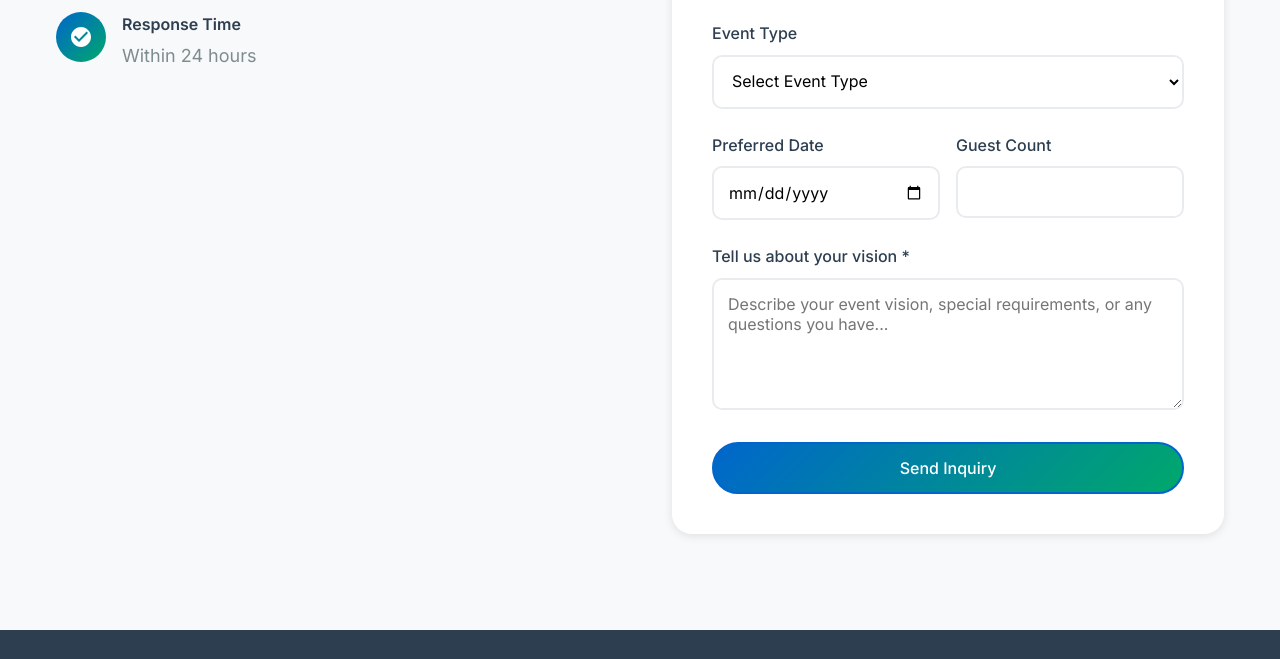
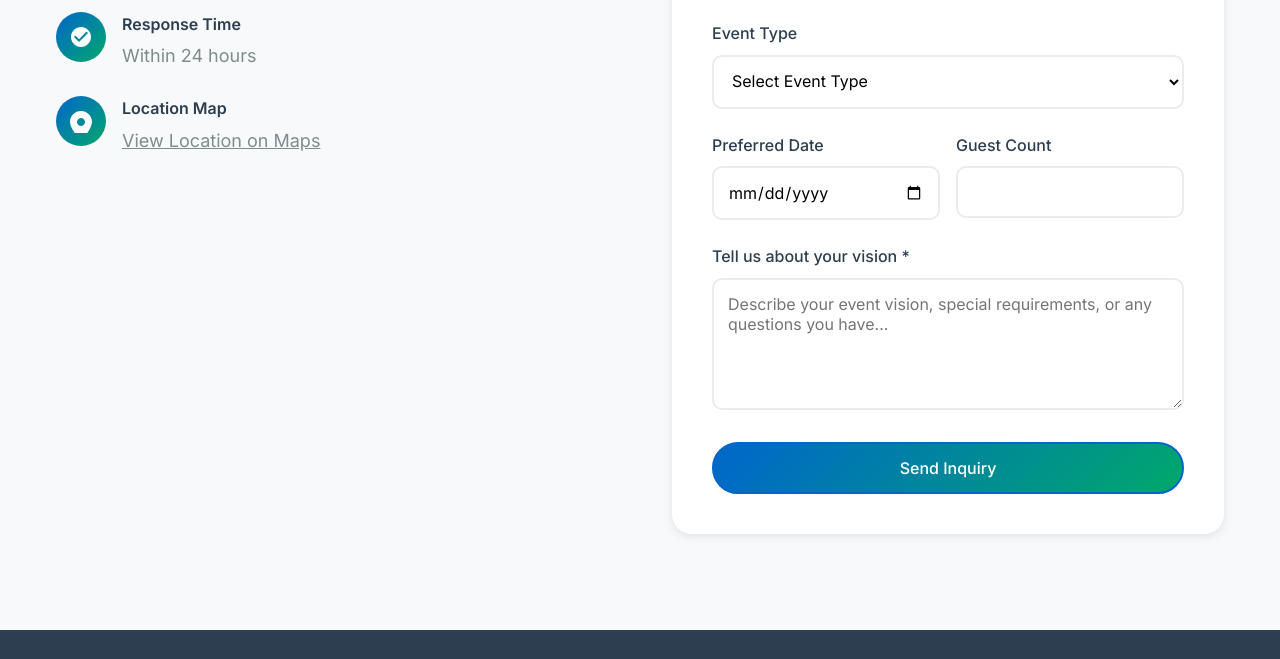
Before and after one commit to adamb/finca, a website: page index.html in a window 1280 px wide. Shown: the part 4653-5312 px from the top of the page. Drawn offline with nearby package versions, Linux system fonts and the light colour scheme.

Commit message:
Add: Google Maps link to contact section

```diff
--- a/index.html
+++ b/index.html
@@ -311,6 +311,18 @@
                                 <p>Within 24 hours</p>
                             </div>
                         </div>
+
+                        <div class="contact-item">
+                            <div class="contact-icon">
+                                <svg width="24" height="24" viewBox="0 0 24 24" fill="none" xmlns="http://www.w3.org/2000/svg">
+                                    <path d="M12 2C5.925 2 1 6.925 1 13c0 7 11 19 11 19s11-12 11-19c0-6.075-4.925-11-11-11zm0 15c-2.21 0-4-1.79-4-4s1.79-4 4-4 4 1.79 4 4-1.79 4-4 4z" fill="currentColor"/>
+                                </svg>
+                            </div>
+                            <div>
+                                <h4>Location Map</h4>
+                                <p><a href="https://maps.app.goo.gl/ysGNs5mTfChXjTcbA" target="_blank" style="color: inherit; text-decoration: underline;">View Location on Maps</a></p>
+                            </div>
+                        </div>
                     </div>
                 </div>
 
```
